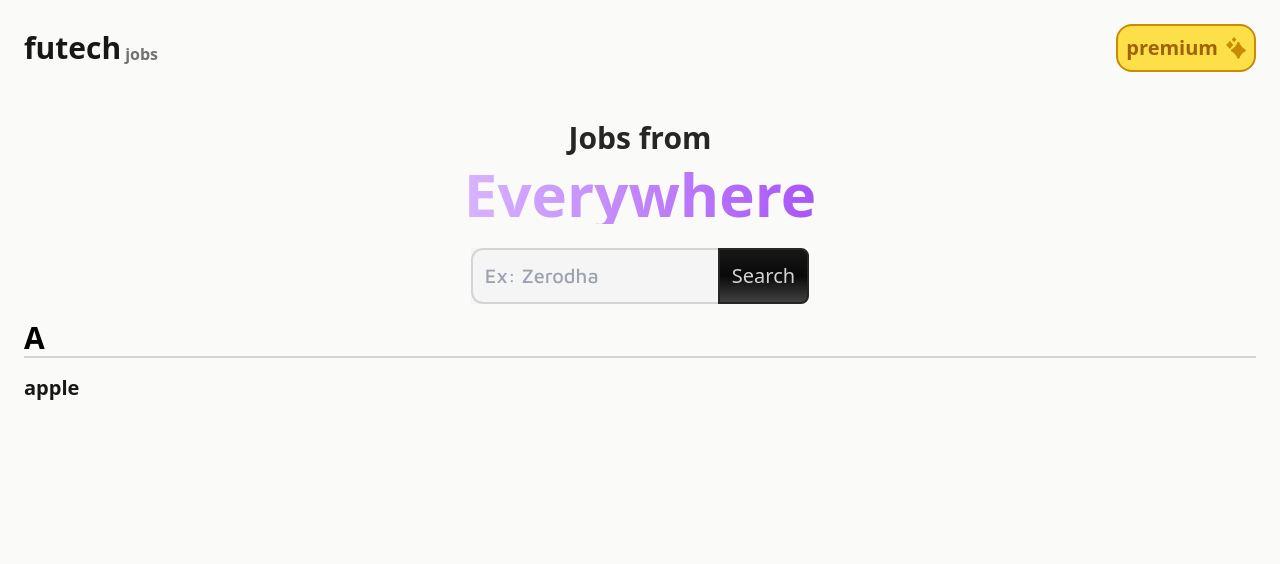
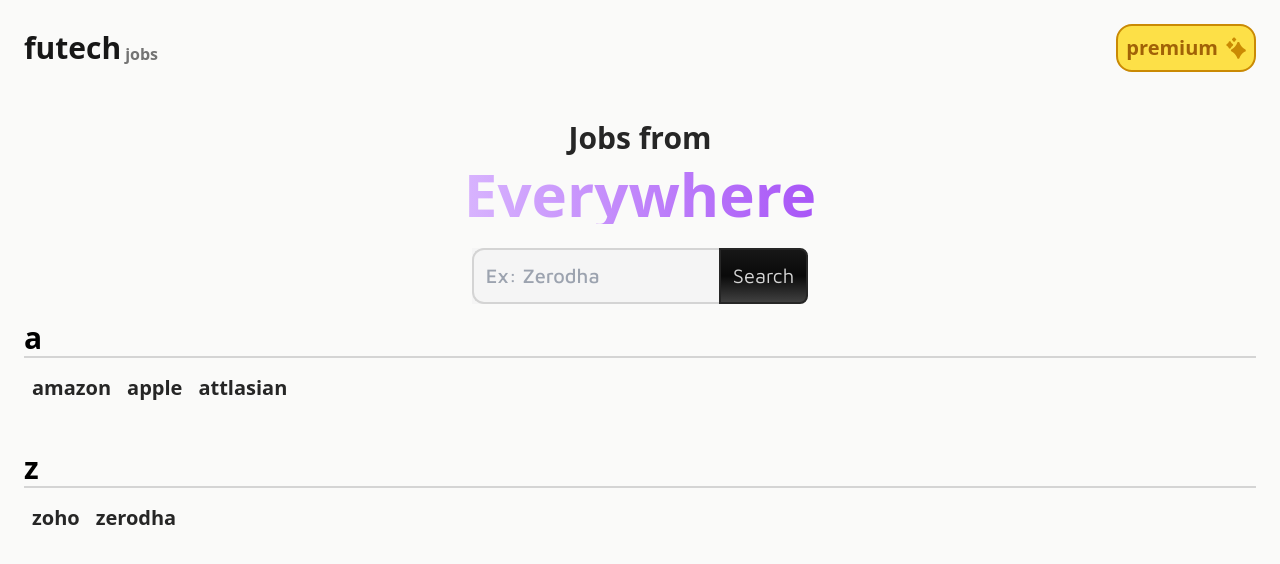
Before and after one commit to assgn/jobs, a Next.js app: page / in a window 1280 px wide. Shown: the top 564 px of the page. Built offline with nearby package versions, Linux system fonts and the light colour scheme.

Commit message:
company page and dynamic data added

```diff
--- a/components/companyList.tsx
+++ b/components/companyList.tsx
@@ -1,18 +1,14 @@
-import { useRouter } from "next/router";
-
+import { companies } from "../data/company";
+import CompanyListItem from "./companyListItem";
 const CompanyList = () => {
-    const router = useRouter();
     return (
-        <div className="p-6 py-4">
-            <h1 className=" text-3xl font-bold border-b-2 border-neutral-300">
-                A
-            </h1>
-            <div className=" py-4 flex flex-wrap gap-4">
-                <p className=" text-xl font-semibold text-neutral-900 hover:text-neutral-700 hover:cursor-pointer hover:-translate-y-1" onClick={() => router.push(`/company/apple`)}>
-                    apple
-                </p>
-            </div>
-        </div>
+        <>
+            {companies.map((ele) => {
+                return (
+                    <CompanyListItem key={ele.character} character={ele.character} companyList={ele.companyList} />
+                )
+            })}
+        </>
     );
 }
 
--- /dev/null
+++ b/components/companyListItem.tsx
@@ -0,0 +1,51 @@
+import { useRouter } from "next/router";
+
+type companyListObject = {
+    name: string
+    link: string
+}
+
+type companyItemProps = {
+    character: string,
+    companyList: Array<companyListObject>
+}
+type showCompanyListProp = {
+    companyList: Array<companyListObject>
+}
+
+const ShowCompanyList = ({ companyList }: showCompanyListProp) => {
+    const router = useRouter();
+    return (
+        <>
+            {
+                companyList.map((company) => {
+                    return (
+                        <p className=" text-xl font-bold text-neutral-800 hover:text-neutral-700 hover:cursor-pointer hover:-translate-y-1" key={company.name} onClick={() => router.push({
+                            pathname: `/company/${company.name}`,
+                            query: {
+                                link: company.link
+                            }
+                        })}>
+                            {company.name}
+                        </p>
+                    )
+                })
+            }
+        </>
+    )
+}
+
+const CompanyListItem = ({ character, companyList }: companyItemProps) => {
+    return (
+        <div className="p-6 py-4">
+            <h1 className=" text-3xl font-bold border-b-2 border-neutral-300">
+                {character}
+            </h1>
+            <div className=" py-4 flex flex-wrap gap-4 px-2">
+                <ShowCompanyList companyList={companyList} />
+            </div>
+        </div>
+    );
+}
+
+export default CompanyListItem;
--- a/components/path.tsx
+++ b/components/path.tsx
@@ -4,8 +4,8 @@
     const router = useRouter();
     const back = "- go back"
     return (
-        <div className=" flex font-medium text-neutral-600">
-            <p onClick={() => router.back()}>{back}</p>
+        <div className=" flex font-medium text-neutral-600" onClick={() => router.back()}>
+            <p>{back}</p>
         </div>
     );
 }
--- a/components/searchBar.tsx
+++ b/components/searchBar.tsx
@@ -10,7 +10,7 @@
                     <input type="text" name="Search" placeholder="Ex: Zerodha" className=" p-3 w-full border-2 border-e-0 border-neutral-300 bg-transparent font-mavenpro outline-none text-xl font-medium rounded-s-xl focus:border-neutral-600 focus:border-e-0" />
                 </div>
                 <div>
-                    <button className=" p-3 bg-black text-xl border-2 border-neutral-800 text-neutral-300 rounded-e-lg bg-gradient-to-t from-neutral-700 via-neutral-950 to-neutral-900"> Search</button>
+                    <button className=" p-3 bg-black text-xl border-2 border-neutral-800 text-neutral-300 rounded-e-lg bg-gradient-to-t from-neutral-700 via-neutral-950 to-neutral-900 font-mavenpro"> Search</button>
                 </div>
             </div>
         </div>
--- /dev/null
+++ b/components/test.tsx
@@ -0,0 +1,11 @@
+const Test = ({ name }: {
+    name: string
+}) => {
+    return (
+        <div className="">
+            {name}
+        </div>
+    );
+}
+
+export default Test;
--- /dev/null
+++ b/data/company.ts
@@ -0,0 +1,29 @@
+export const companies = [
+  {
+    character: "a",
+    companyList: [
+      {
+        name: "amazon",
+        link: "",
+      },
+      {
+        name: "apple",
+        link: "",
+      },
+      {
+        name: "attlasian",
+        link: "",
+      },
+    ],
+  },
+  {
+    character: "z",
+    companyList: [
+      {
+        name: "zoho",
+        link: "https://careers.zohocorp.com/recruit/v2/public/Job_Openings?pagename=Careers&source=CareerSite",
+      },
+      { name: "zerodha", link: "" },
+    ],
+  },
+];
--- /dev/null
+++ b/hooks/useCompany.ts
@@ -0,0 +1,22 @@
+import useSWR from "swr";
+import fetcher from "../libs/fetch";
+
+type companyDataProps = {
+  company: string;
+  url: string;
+};
+
+export const useCompany = ({ company, url }: companyDataProps) => {
+  const { data, isLoading, error, mutate } = useSWR(url, fetcher);
+
+  let filteredData;
+  if (company === "zoho") {
+  }
+
+  return {
+    data: filteredData,
+    isLoading,
+    error,
+    mutate,
+  };
+};
--- a/hooks/useRedirectPage.ts
+++ b/hooks/useRedirectPage.ts
@@ -7,7 +7,7 @@
 };
 
 const useRedirectPage = create<redirectPageStore>((set) => ({
-  isOpen: true,
+  isOpen: false,
   onOpen: () => set({ isOpen: true }),
   onClose: () => set({ isOpen: false }),
 }));
--- /dev/null
+++ b/libs/fetch.ts
@@ -0,0 +1,5 @@
+import axios from "axios";
+
+const fetcher = (url: string) => axios.get(url).then((res) => res.data);
+
+export default fetcher;
--- a/package.json
+++ b/package.json
@@ -9,10 +9,11 @@
     "lint": "next lint"
   },
   "dependencies": {
-    "@next/font": "^14.0.3",
+    "axios": "^1.6.2",
     "next": "14.0.3",
     "react": "18.2.0",
     "react-dom": "18.2.0",
+    "swr": "^2.2.4",
     "zustand": "^4.4.6"
   },
   "devDependencies": {
--- a/pages/company/[company].tsx
+++ b/pages/company/[company].tsx
@@ -2,25 +2,17 @@
 import Image from "next/image";
 import locationSVG from "../../public/location.svg"
 import Path from "../../components/path";
-import RedirectPage from "../../components/redirectPage";
 import useRedirectPage from "../../hooks/useRedirectPage";
+import { companies } from "../../data/company";
+import { useCompany } from "../../hooks/useCompany";
 
-const CompanyPage = () => {
-    const router = useRouter();
+const RoleCard = () => {
     const redirectPage = useRedirectPage();
-    const { company } = router.query;
     const openRedirect = () => {
         redirectPage.onOpen()
     }
     return (
-        <div className=" py-8 font-mavenpro p-6">
-            <Path />
-            <h1 className=" text-5xl font-bold text-neutral-900">
-                {company}
-            </h1>
-
-            <div className=" py-6 flex flex-col gap-6">
-
+        <div>
             <div className="p-6 bg-gradient-to-br from-neutral-100 from-30% to-neutral-300 rounded-lg">
                 <div className=" flex justify-between">
                     <p className=" font-semibold text-neutral-700">
@@ -38,24 +30,31 @@
                     <button className="p-2 px-5 text-xl rounded-lg tracking-wider text-neutral-100 font-medium bg-gradient-to-tl from-neutral-700 via-neutral-900 to-neutral-700 drop-shadow-lg" onClick={openRedirect}>apply</button>
                 </div>
             </div>
+        </div>
+    )
+}
 
-                <div className="p-6 bg-gradient-to-br from-neutral-100 from-30% to-neutral-300 rounded-lg">
-                    <div className=" flex justify-between">
-                        <p className=" font-medium text-neutral-700">
-                            full-time
-                        </p>
-                        <div className=" text-neutral-500 font-medium flex gap-2">
-                            <Image src={locationSVG} alt="loaction" height={15} width={15} />
-                            <p>India</p>
-                        </div>
-                    </div>
-                    <h1 className=" text-2xl font-semibold text-neutral-900 py-4">
-                        Software Engineer 1
+
+const CompanyPage = () => {
+    const router = useRouter();
+    const { company, link } = router.query;
+
+    const companyProp = {
+        company: company as string,
+        url: link as string
+    }
+
+    const { data, isLoading } = useCompany(companyProp);
+
+    return (
+        <div className=" py-8 font-mavenpro p-6">
+            <Path />
+            <h1 className=" text-5xl font-bold text-neutral-900">
+                {company}
             </h1>
-                    <div className=" flex justify-end items-center pt-3">
-                        <button className="p-2 px-5 text-xl rounded-lg tracking-wider text-neutral-100 font-medium bg-gradient-to-tl from-neutral-700 via-neutral-900 to-neutral-700 drop-shadow-lg" onClick={openRedirect}>apply</button>
-                    </div>
-                </div>
+
+            <div className=" py-6 flex flex-col gap-6">
+                <RoleCard />
             </div>
         </div>
     );
--- a/pages/index.tsx
+++ b/pages/index.tsx
@@ -2,11 +2,12 @@
 import SearchBar from "../components/searchBar"
 
 const Home = () => {
+
   return (
-    <div>
+    <>
       <SearchBar />
       <CompanyList />
-    </div>
+    </>
   )
 }
 
```
Also changed, not shown: 2 other files (tests, documents, lock files or other folders). Lines whose indentation alone changed are shown as unchanged.
